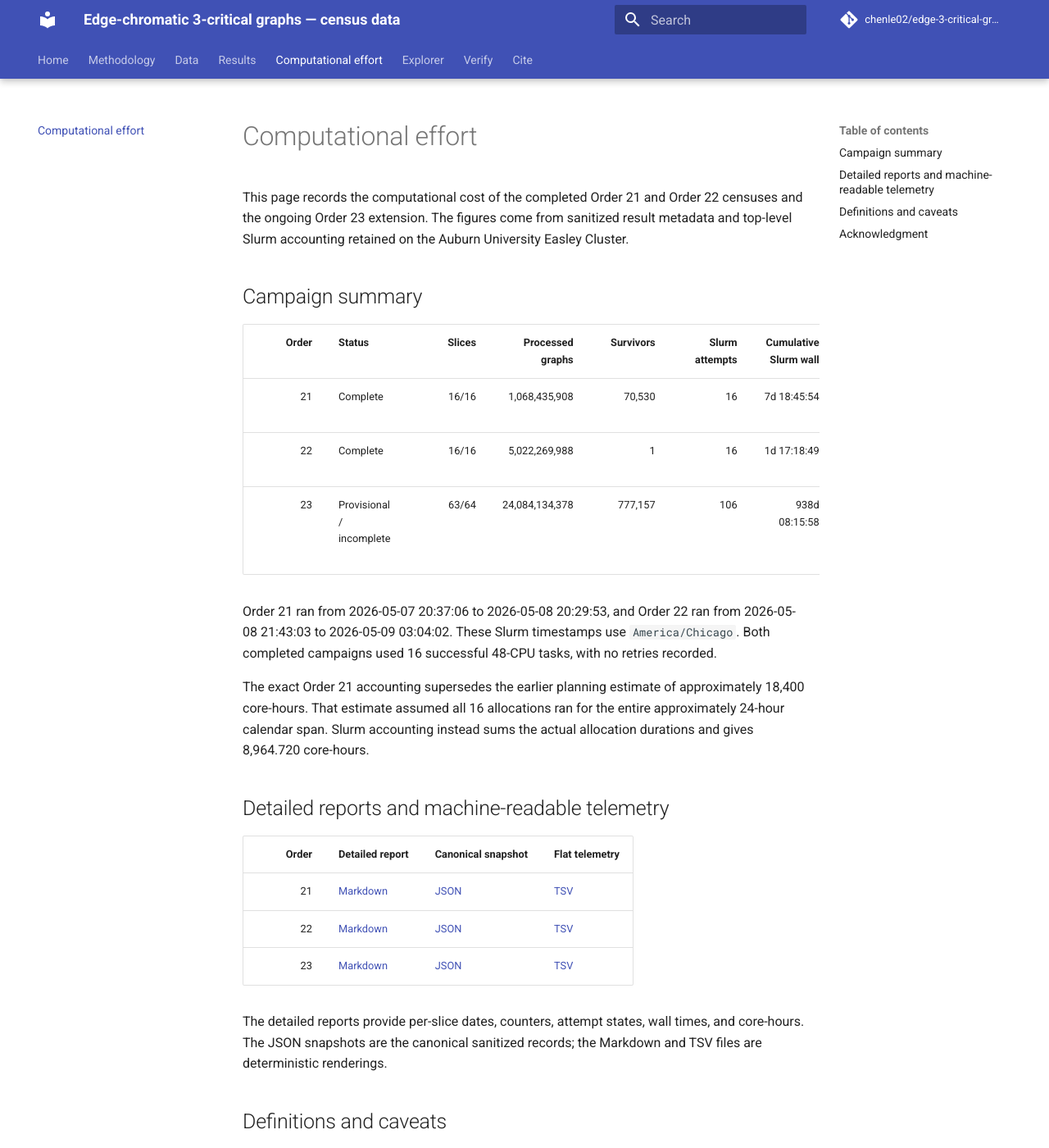
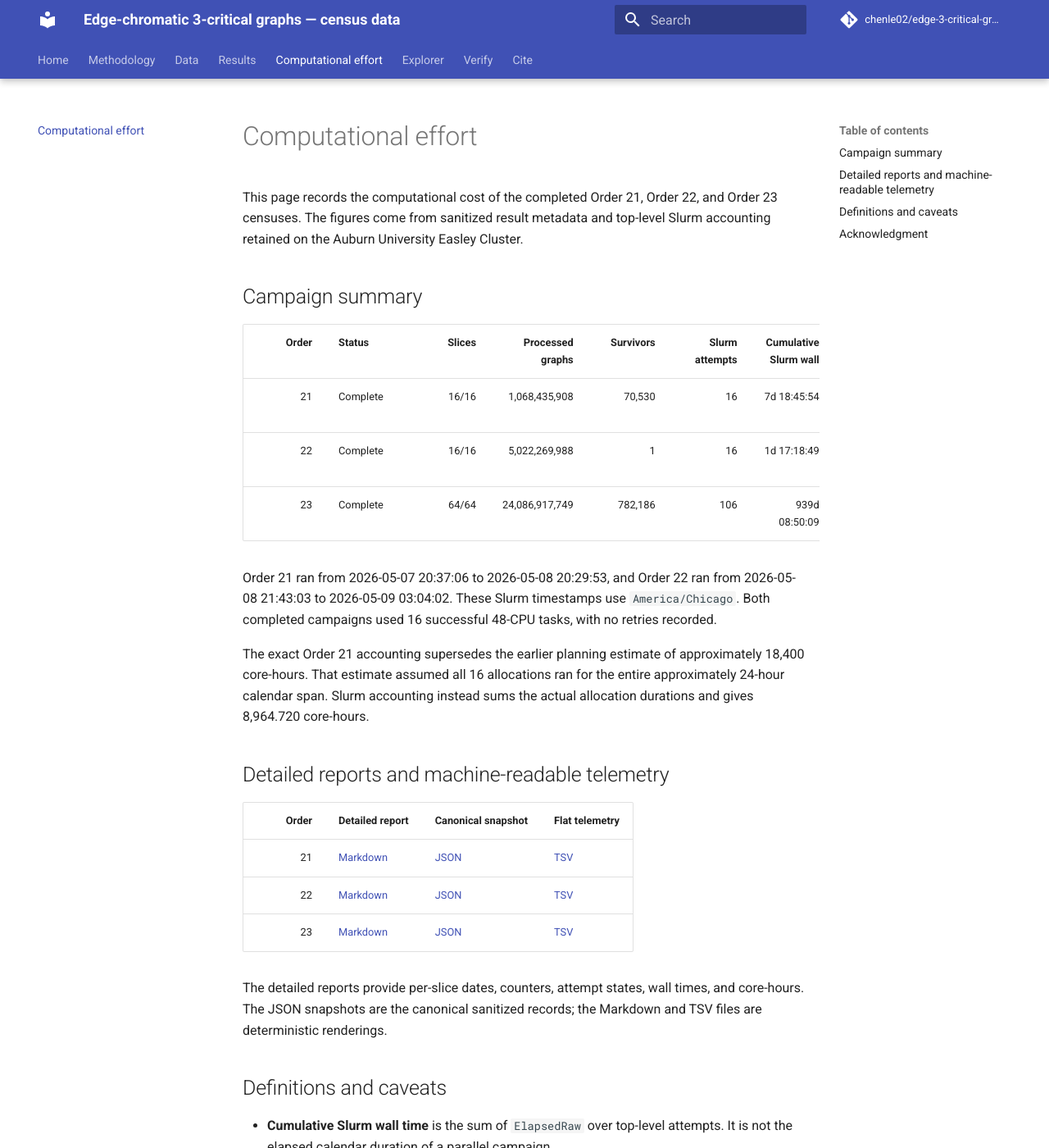
Before and after one commit to chenle02/edge-3-critical-graphs-data, an MkDocs documentation site: the page built from docs/computational-effort.md, in a window 1280 px wide and 1400 px high. Shown: the whole window at 82% size. Built offline with MkDocs 1.6.1 and Material for MkDocs 9.7.7, drawn with Linux system fonts in a browser that asks for light colours; comment, search, counter and statistics services are not loaded; some of the changed text lies outside the part shown.

Commit message:
effort: Order-23 census complete — final computational-effort report
- reports/order23_computational_effort_20260723.{json,tsv,md}: final snapshot,
  campaign_state=complete, 64/64 slices, 782,186 survivors, 723,371.786 core-hours
  (supersedes the provisional 20260722 63/64 snapshot).
- docs/computational-effort.md: Order-23 row Provisional -> Complete; link to
  final report; drop provisional caveat.
- README.md: 'Ongoing Order-23 extension' -> 'Order-23 extension (complete)';
  layout note orders 4 through 23.

```diff
--- a/docs/computational-effort.md
+++ b/docs/computational-effort.md
@@ -1,9 +1,8 @@
 # Computational effort
 
-This page records the computational cost of the completed Order 21 and Order
-22 censuses and the ongoing Order 23 extension. The figures come from sanitized
-result metadata and top-level Slurm accounting retained on the Auburn University
-Easley Cluster.
+This page records the computational cost of the completed Order 21, Order 22,
+and Order 23 censuses. The figures come from sanitized result metadata and
+top-level Slurm accounting retained on the Auburn University Easley Cluster.
 
 ## Campaign summary
 
@@ -11,7 +10,7 @@ Easley Cluster.
 |---:|:---|---:|---:|---:|---:|---:|---:|---:|
 | 21 | Complete | 16/16 | 1,068,435,908 | 70,530 | 16 | 7d 18:45:54 | **8,964.720 core-hours** | 23:52:47 |
 | 22 | Complete | 16/16 | 5,022,269,988 | 1 | 16 | 1d 17:18:49 | **1,983.053 core-hours** | 5:20:59 |
-| 23 | Provisional / incomplete | 63/64 | 24,084,134,378 | 777,157 | 106 | 938d 08:15:58 | **722,192.439 core-hours** | Still running at the 2026-07-22 snapshot |
+| 23 | Complete | 64/64 | 24,086,917,749 | 782,186 | 106 | 939d 08:50:09 | **723,371.786 core-hours** | 54d 11:37:15 |
 
 Order 21 ran from 2026-05-07 20:37:06 to 2026-05-08 20:29:53, and
 Order 22 ran from 2026-05-08 21:43:03 to 2026-05-09 03:04:02. These Slurm
@@ -29,7 +28,7 @@ sums the actual allocation durations and gives 8,964.720 core-hours.
 |---:|:---|:---|:---|
 | 21 | [Markdown](https://github.com/chenle02/edge-3-critical-graphs-data/blob/master/reports/order21_computational_effort_20260722.md) | [JSON](https://github.com/chenle02/edge-3-critical-graphs-data/blob/master/reports/order21_computational_effort_20260722.json) | [TSV](https://github.com/chenle02/edge-3-critical-graphs-data/blob/master/reports/order21_computational_effort_20260722.tsv) |
 | 22 | [Markdown](https://github.com/chenle02/edge-3-critical-graphs-data/blob/master/reports/order22_computational_effort_20260722.md) | [JSON](https://github.com/chenle02/edge-3-critical-graphs-data/blob/master/reports/order22_computational_effort_20260722.json) | [TSV](https://github.com/chenle02/edge-3-critical-graphs-data/blob/master/reports/order22_computational_effort_20260722.tsv) |
-| 23 | [Markdown](https://github.com/chenle02/edge-3-critical-graphs-data/blob/master/reports/order23_computational_effort_20260722.md) | [JSON](https://github.com/chenle02/edge-3-critical-graphs-data/blob/master/reports/order23_computational_effort_20260722.json) | [TSV](https://github.com/chenle02/edge-3-critical-graphs-data/blob/master/reports/order23_computational_effort_20260722.tsv) |
+| 23 | [Markdown](https://github.com/chenle02/edge-3-critical-graphs-data/blob/master/reports/order23_computational_effort_20260723.md) | [JSON](https://github.com/chenle02/edge-3-critical-graphs-data/blob/master/reports/order23_computational_effort_20260723.json) | [TSV](https://github.com/chenle02/edge-3-critical-graphs-data/blob/master/reports/order23_computational_effort_20260723.tsv) |
 
 The detailed reports provide per-slice dates, counters, attempt states, wall
 times, and core-hours. The JSON snapshots are the canonical sanitized records;
@@ -44,8 +43,9 @@ the Markdown and TSV files are deterministic renderings.
 - **Calendar span** is the interval from the earliest task start to the latest
   task end. Parallel task execution makes it much smaller than cumulative wall
   time.
-- Order 23 remains provisional. Its partial counters must not be interpreted as
-  a completed census result.
+- Order 23 completed on 2026-07-23: all 64 canonical-prefix slices reached a
+  final result and were merged into a single census file (782,186 nontrivial
+  survivors). The Order 23 figures above are final, not provisional.
 - The public snapshots contain no usernames, account names, source paths,
   nodes, commands, or raw log streams.
 
```
Also changed, not shown: README.md (+12 -14 lines), reports/order23_computational_effort_20260723.md (renamed from reports/order23_computational_effort_20260722.md, +13 -13 lines), 4 other files.
